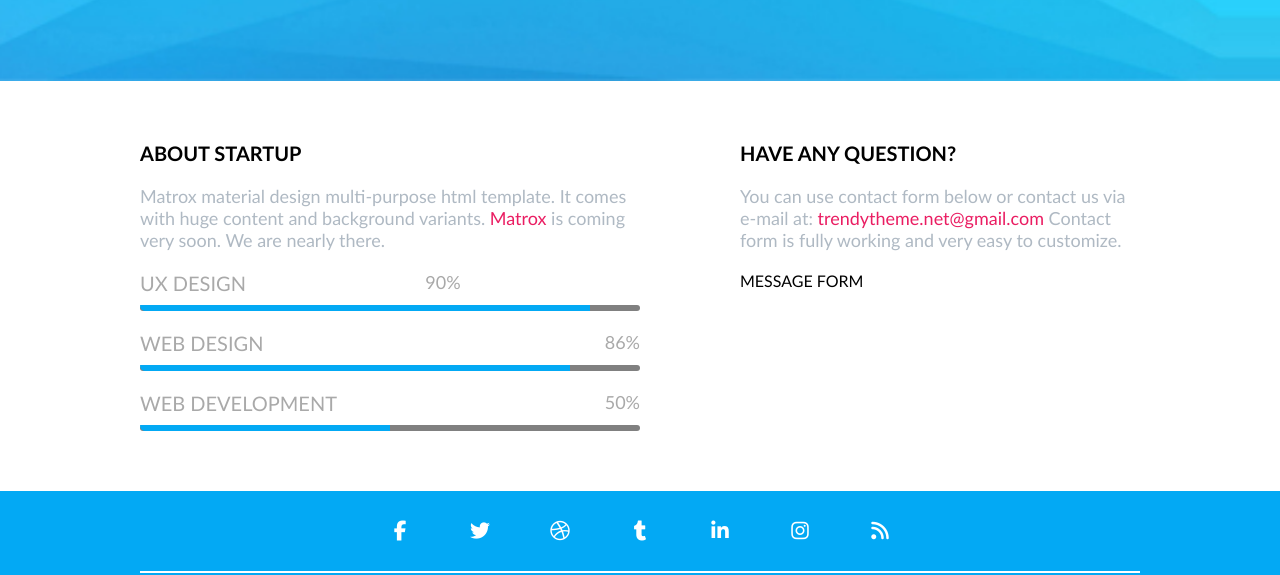
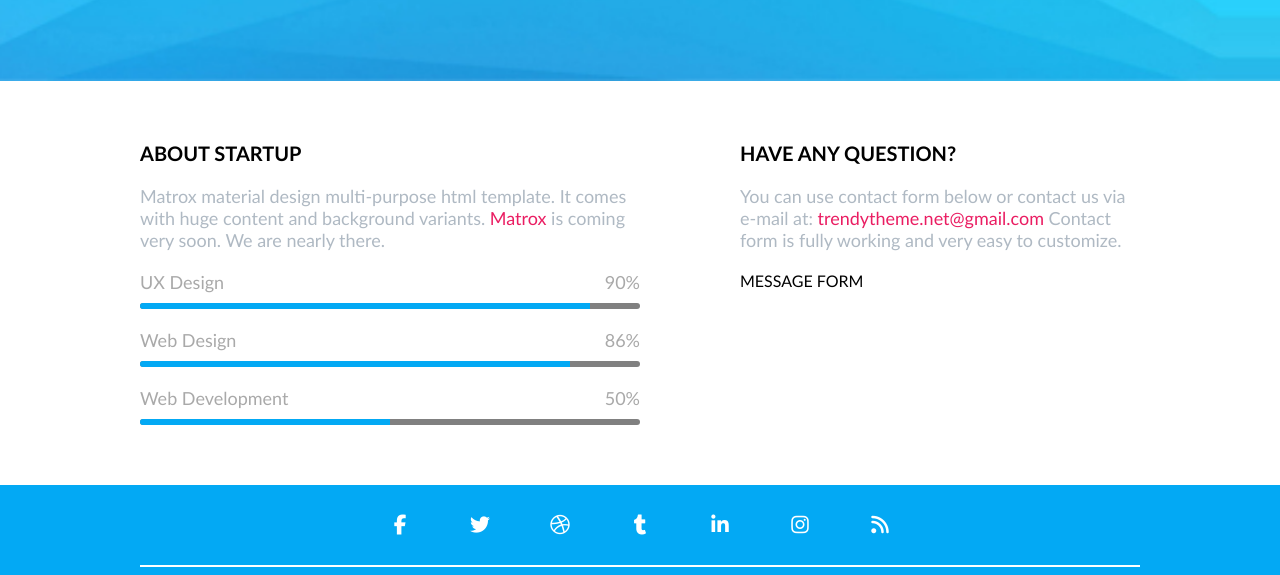
Before and after one commit to janis0316/10-coming-soon, a website: page index.html in a window 1280 px wide. Shown: the part 719-1294 px from the top of the page. Drawn offline with Linux system fonts and the light colour scheme.

Commit message:
progress bar animation

```diff
--- a/css/components/clock.css
+++ b/css/components/clock.css
@@ -14,11 +14,11 @@
 
 }
 
-.value {
+.time > .value {
     font-size: 70px;
 }
 
-.label {
+.time > .label {
     font-size: 20px;
     text-transform: uppercase;
 }
--- a/css/components/progress-bar.css
+++ b/css/components/progress-bar.css
@@ -20,20 +20,19 @@
 
 .progress-bar > .bottom > .progress {
     height: 100%;
-    width: 90%;
-    background-color: var(--primary-color);
-    border-radius: 3px 0 0 30px;
+    width: 100%;
+    border-radius: inherit;
     border-top-right-radius: 0;
     border-bottom-right-radius: 0;
 }
 
-.progress-bar > .bottom > .progress > .bar {
+.progress-bar .progress > .bar {
     height: 100%;
-    width: 90%;
-    background-color: var(--primary-color);
-    border-radius: 3px 0 0 30px;
+    width: 100%;
+    border-radius: inherit;
     border-top-right-radius: 0;
     border-bottom-right-radius: 0;
+    background-color: var(--primary-color);
     animation: loading 1s forwards;
 }
 
--- a/index.html
+++ b/index.html
@@ -65,29 +65,34 @@
                     <div class="progress-bar">
                         <div class="top">
                             <div class="label">UX Design</div>
-                            <div class="valire">90%</div>
-                            <div class="bar"></div>
+                            <div class="value">90%</div>
                         </div>
                         <div class="bottom">
-                            <div class="progress" style="width: 90%;"></div>
+                            <div class="progress" style="width: 90%;">
+                            <div class="bar"></div>
+                            </div>
                         </div>
                     </div>
                     <div class="progress-bar">
                         <div class="top">
                             <div class="label">Web Design</div>
-                            <div class="valire">86%</div>
+                            <div class="value">86%</div>
                         </div>
                         <div class="bottom">
-                            <div class="progress" style="width: 86%;"></div>
+                            <div class="progress" style="width: 86%;">
+                            <div class="bar"></div>
+                            </div>
                         </div>
                     </div>
                     <div class="progress-bar">
                         <div class="top">
                             <div class="label">Web Development</div>
-                            <div class="valire">50%</div>
+                            <div class="value">50%</div>
                         </div>
                         <div class="bottom">
-                            <div class="progress" style="width: 50%;"></div>
+                            <div class="progress" style="width: 50%;">
+                            <div class="bar"></div>
+                            </div>
                         </div>
                     </div>
                 </div>
```
